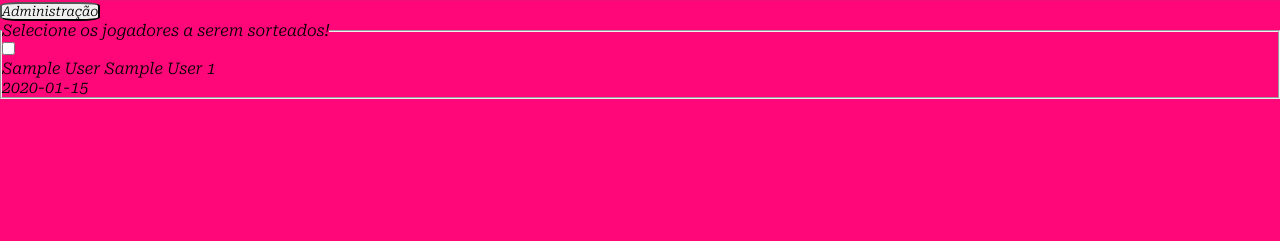
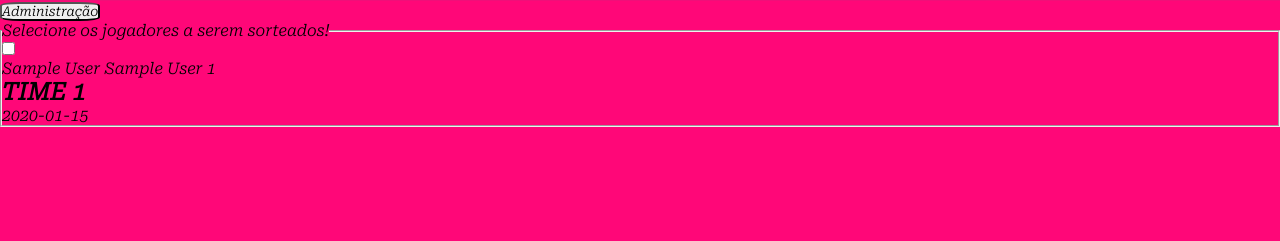
Before and after one commit to inczDan/Volei_Mixer, a Django app: template home/templates/home.html in a window 1280 px wide. Shown: the part 290-531 px from the top of the page. Run offline with Django 4.2, Linux system fonts and the light colour scheme; tables that the repository leaves empty hold one stand-in row (values such as "Sample post"); the template is opened without the code that fills it: values that come from a table or form of the project are taken from there, most other values are stand-ins (such as "Sample title", 1, 10 or a date in 2020).

Commit message:
[UI] Melhora a saída dos times gerados

```diff
--- a/home/templates/home.html
+++ b/home/templates/home.html
@@ -30,7 +30,8 @@
 
                     {%endfor%}
                     {% for time in times %}
-                        {{ time }}<br>
+                        <h1>TIME {{ forloop.counter }}</h1>
+                        {{ time }}
                     {% endfor %}
                 </div>
             </fieldset>
```
